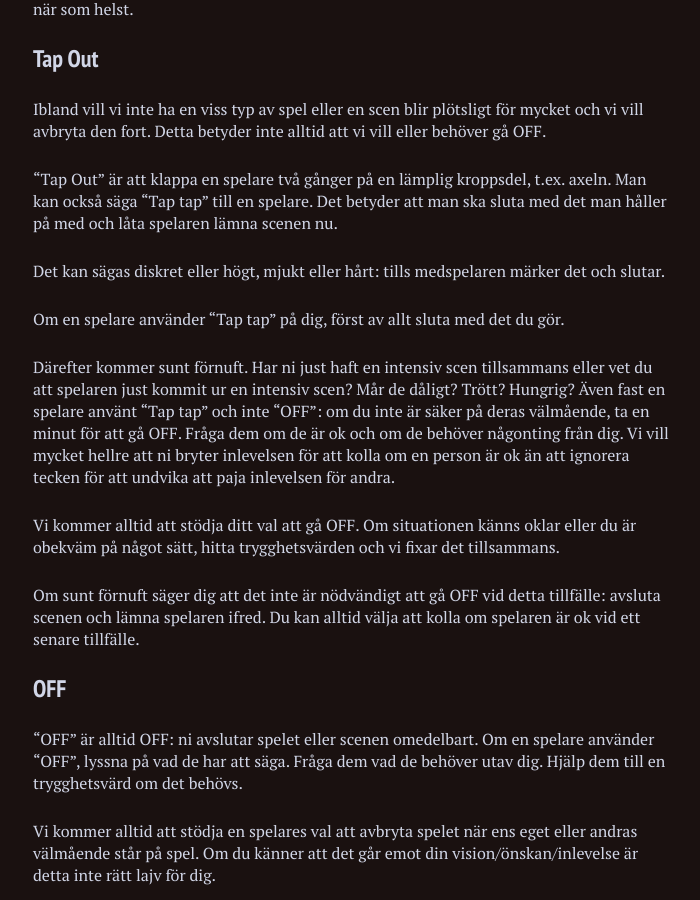
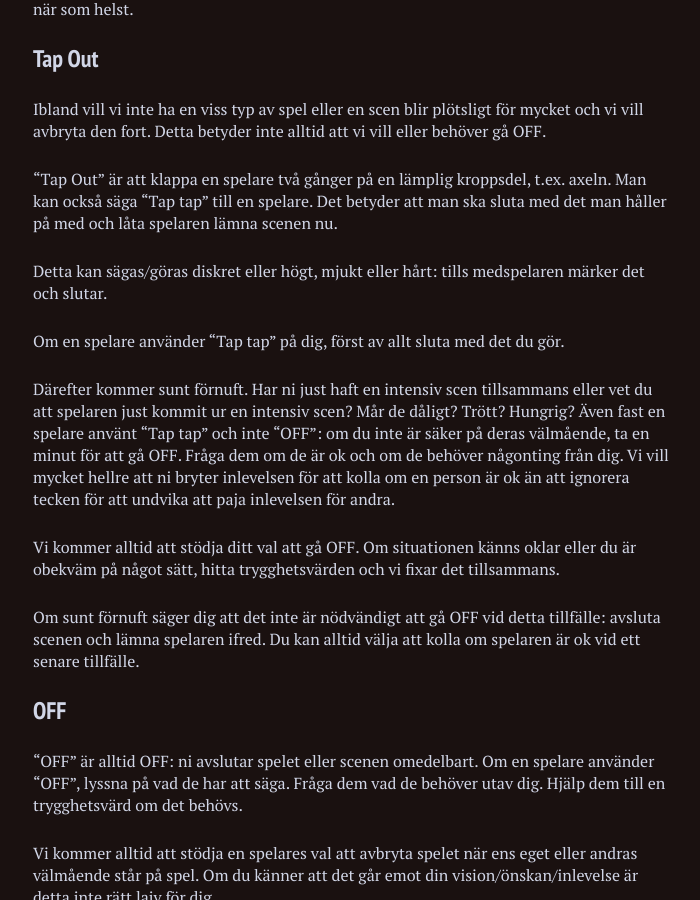
Before and after one commit to stanislavb/www.coven.nu, a Jekyll site: the page built from metateknik/index.md, in a window 1280 px wide and 900 px high, scrolled down 2847 px. Shown: the whole window, without its empty margins (287-987 px from the left). Built offline with Jekyll 4.4.1, drawn with Linux system fonts in a browser that asks for light colours; nearby versions of some CDN libraries.

Commit message:
Update index.md

```diff
--- a/metateknik/index.md
+++ b/metateknik/index.md
@@ -83,7 +83,7 @@ Ibland vill vi inte ha en viss typ av spel eller en scen blir plötsligt för my
 
 "Tap Out" är att klappa en spelare två gånger på en lämplig kroppsdel, t.ex. axeln. Man kan också säga "Tap tap" till en spelare. Det betyder att man ska sluta med det man håller på med och låta spelaren lämna scenen nu.
 
-Det kan sägas diskret eller högt, mjukt eller hårt: tills medspelaren märker det och slutar.
+Detta kan sägas/göras diskret eller högt, mjukt eller hårt: tills medspelaren märker det och slutar.
 
 Om en spelare använder "Tap tap" på dig, först av allt sluta med det du gör.
 
```
